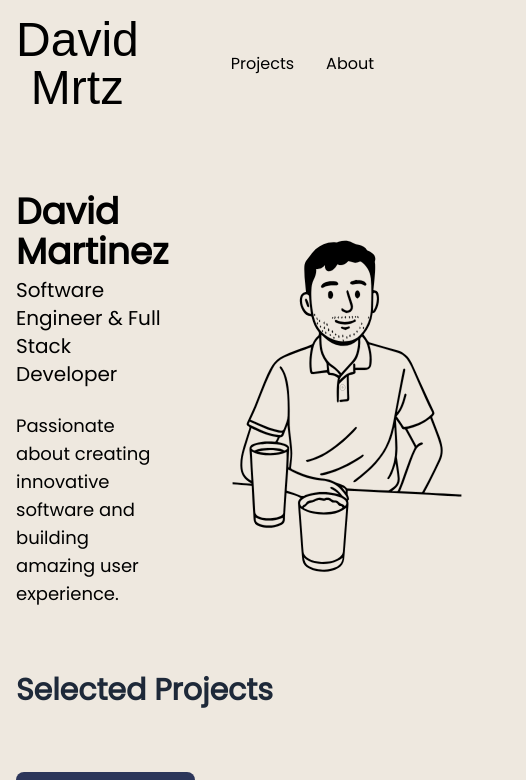
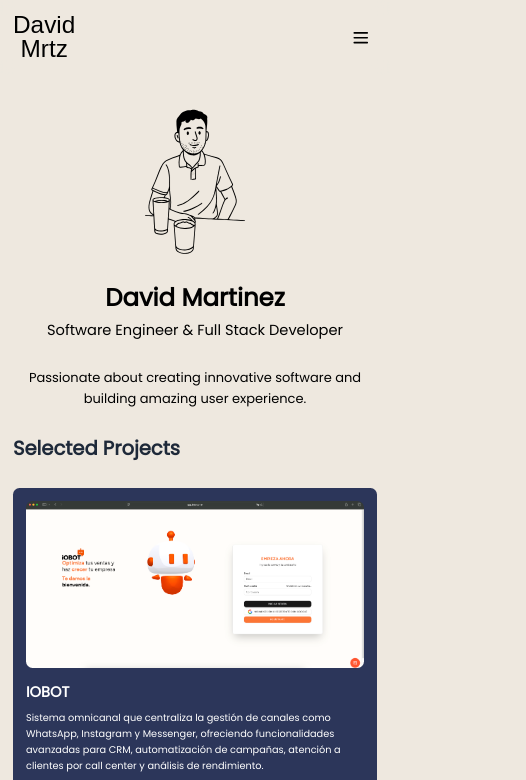
Before and after one commit to DavidMrtz8/portfolio, an Astro site: page / in a window 390 px wide. Shown: the top 780 px of the page, 526 px wide, since content can reach past the window. Built offline with nearby package versions, Linux system fonts and the light colour scheme; Astro itself is replaced by a stand-in of ours.

Commit message:
Improve responsive design and mobile navigation
Refactored Header, Logo, Section, and Projects components for better responsiveness and typography scaling. Added a sticky Navbar with a mobile menu toggle and improved global CSS for smoother mobile experience and font rendering. These changes enhance usability and visual consistency across devices.

```diff
--- a/src/components/Header.astro
+++ b/src/components/Header.astro
@@ -5,19 +5,19 @@ const lang = getLangFromUrl(Astro.url);
 const t = useTranslations(lang);
 ---
 
-<header class="container mx-auto px-4 py-16" role="banner">
-    <div class="flex items-center justify-between">
-        <div class="flex flex-col" role="contentinfo">
-            <h1 class="text-4xl font-bold mb-1">{t("header.title")}</h1>
-            <p class="text-xl text-muted-foreground">{t("header.subtitle")}</p>
-            <p class="text-lg mt-6 max-w-2xl">
+<header class="container mx-auto px-4 py-8 md:py-16" role="banner">
+    <div class="flex flex-col md:flex-row items-center justify-between gap-8 md:gap-0">
+        <div class="flex flex-col text-center md:text-left order-2 md:order-1" role="contentinfo">
+            <h1 class="text-3xl md:text-4xl lg:text-5xl font-bold mb-2 md:mb-1">{t("header.title")}</h1>
+            <p class="text-lg md:text-xl text-muted-foreground mb-4 md:mb-0">{t("header.subtitle")}</p>
+            <p class="text-base md:text-lg mt-4 md:mt-6 max-w-2xl leading-relaxed">
                 {t("header.description")}
             </p>
         </div>
         <img
             src="/me.svg"
             alt="David Martz - Software Engineer"
-            class="w-xl object-contain"
+            class="w-48 md:w-64 lg:w-xl object-contain order-1 md:order-2"
             role="img"
             aria-label="David Martz portrait"
         />
--- a/src/components/Logo.astro
+++ b/src/components/Logo.astro
@@ -1,12 +1,12 @@
 <div class="flex flex-col items-start font-sans justify-center align-center">
-  <div class="flex items-baseline text-5xl font-medium leading-none letter-hover-group font-orbitron">
+  <div class="flex items-baseline text-3xl md:text-4xl lg:text-5xl font-medium leading-none letter-hover-group font-orbitron">
     <span class="text-foreground hover:text-foreground transition-colors duration-200 cursor-pointer">D</span>
     <span class="text-foreground hover:text-foreground transition-colors duration-200 cursor-pointer">a</span>
     <span class="text-foreground hover:text-foreground transition-colors duration-200 cursor-pointer">v</span>
     <span class="text-foreground hover:text-foreground transition-colors duration-200 cursor-pointer">i</span>
     <span class="text-foreground hover:text-foreground transition-colors duration-200 cursor-pointer">d</span>
   </div>
-  <div class="flex items-baseline text-5xl font-medium leading-none letter-hover-group w-full justify-center font-orbitron">
+  <div class="flex items-baseline text-3xl md:text-4xl lg:text-5xl font-medium leading-none letter-hover-group w-full justify-center font-orbitron">
     <span class="text-foreground hover:text-foreground transition-colors duration-200 cursor-pointer">M</span>
     <span class="text-foreground hover:text-foreground transition-colors duration-200 cursor-pointer">r</span>
     <span class="text-foreground hover:text-foreground transition-colors duration-200 cursor-pointer">t</span>
--- a/src/components/Navbar.astro
+++ b/src/components/Navbar.astro
@@ -6,12 +6,13 @@ const lang = getLangFromUrl(Astro.url);
 const t = useTranslations(lang);
 ---
 
-<nav role="navigation" aria-label="Main navigation">
+<nav role="navigation" aria-label="Main navigation" class="bg-background/95 backdrop-blur-sm sticky top-0 z-50">
   <div class="container mx-auto px-4 py-4">
     <div class="flex justify-between items-center">
       <Logo />
 
-      <div class="flex items-center gap-8" role="menubar">
+      <!-- Menú de escritorio -->
+      <div class="hidden md:flex items-center gap-8" role="menubar">
         <a
           href="/projects"
           class="text-foreground hover:text-secondary transition-colors duration-200 font-medium"
@@ -29,6 +30,54 @@ const t = useTranslations(lang);
           {t("nav.about")}
         </a>
       </div>
+
+      <!-- Botón de menú móvil -->
+      <button
+        id="mobile-menu-button"
+        class="md:hidden p-2 rounded-lg hover:bg-secondary/20 transition-colors duration-200"
+        aria-label="Toggle mobile menu"
+        aria-expanded="false"
+      >
+        <svg class="w-6 h-6" fill="none" stroke="currentColor" viewBox="0 0 24 24">
+          <path stroke-linecap="round" stroke-linejoin="round" stroke-width="2" d="M4 6h16M4 12h16M4 18h16"></path>
+        </svg>
+      </button>
+    </div>
+
+    <!-- Menú móvil -->
+    <div id="mobile-menu" class="hidden md:hidden mt-4 pb-4 border-t border-secondary/20">
+      <div class="flex flex-col gap-4 pt-4">
+        <a
+          href="/projects"
+          class="text-foreground hover:text-secondary transition-colors duration-200 font-medium py-2"
+          role="menuitem"
+          aria-label="View projects"
+        >
+          {t("nav.projects")}
+        </a>
+        <a
+          href="/about"
+          class="text-foreground hover:text-secondary transition-colors duration-200 font-medium py-2"
+          role="menuitem"
+          aria-label="About me"
+        >
+          {t("nav.about")}
+        </a>
+      </div>
     </div>
   </div>
 </nav>
+
+<script>
+  // Toggle del menú móvil
+  const mobileMenuButton = document.getElementById('mobile-menu-button');
+  const mobileMenu = document.getElementById('mobile-menu');
+
+  if (mobileMenuButton && mobileMenu) {
+    mobileMenuButton.addEventListener('click', () => {
+      const isExpanded = mobileMenuButton.getAttribute('aria-expanded') === 'true';
+      mobileMenuButton.setAttribute('aria-expanded', (!isExpanded).toString());
+      mobileMenu.classList.toggle('hidden');
+    });
+  }
+</script>
--- a/src/components/Projects.astro
+++ b/src/components/Projects.astro
@@ -76,29 +76,33 @@ const techIcons: Record<string, any> = {
 <section class="flex items-center justify-center px-4 container mx-auto">
   <div class="w-full">
     <!-- Título de la sección -->
-    <div class="text-left mb-16">
-      <h2 class="text-3xl md:text-4xl font-bold text-gray-800 mb-4">
+    <div class="text-left mb-8 md:mb-16">
+      <h2 class="text-2xl md:text-3xl lg:text-4xl font-bold text-gray-800 mb-4">
         Selected Projects
       </h2>
     </div>
 
-    <!-- Layout minimalista con tres bloques como en la imagen -->
-    <div class="flex flex-col gap-4">
+    <!-- Layout responsive: una columna en móvil, layout alternado en desktop -->
+    <div class="flex flex-col gap-6 md:gap-4">
       {
         projects.map((project, index) => {
           return (
-            <div class={`bg-primary rounded-lg p-6 gap-4 max-w-1/2 ${index % 2 === 0 ? "self-start" : "self-end"}`}>
+            <div class={`bg-primary rounded-lg p-4 md:p-6 gap-4 w-full md:max-w-[calc(50%-1rem)] ${
+              index % 2 === 0
+                ? "md:self-start"
+                : "md:self-end"
+            }`}>
               {project.image && (
                 <img
                   src={project.image}
                   alt={project.title}
-                  class={`w-full h-auto object-contain rounded-lg mb-4 ${index % 2 === 0 ? "self-start" : "self-end"}`}
+                  class="w-full h-auto object-contain rounded-lg mb-4"
                 />
               )}
-              <h3 class="text-xl font-semibold text-background-card mb-2">
+              <h3 class="text-lg md:text-xl font-semibold text-background-card mb-2">
                 {project.title}
               </h3>
-              <p class="text-sm text-background-card mb-2">
+              <p class="text-xs md:text-sm text-background-card mb-3 md:mb-2 leading-relaxed">
                 {project.description}
               </p>
               <div class="flex flex-wrap gap-2">
@@ -107,9 +111,9 @@ const techIcons: Record<string, any> = {
                   return (
                     <span class="inline-flex items-center justify-center">
                       {typeof IconComponent === "string" ? (
-                        <span class="text-white text-lg">{IconComponent}</span>
+                        <span class="text-white text-base md:text-lg">{IconComponent}</span>
                       ) : (
-                        <IconComponent class="w-9 h-9 text-white" />
+                        <IconComponent class="w-7 h-7 md:w-9 md:h-9 text-white" />
                       )}
                     </span>
                   );
--- a/src/components/Section.astro
+++ b/src/components/Section.astro
@@ -12,22 +12,22 @@ const { id, class: className = "", title, subtitle, children } = Astro.props;
 
 <section
   id={id}
-  class={`py-16 ${className}`}
+  class={`py-8 md:py-16 ${className}`}
   role="region"
   aria-labelledby={title ? `${id}-title` : undefined}
 >
   {(title || subtitle) && (
-    <div class="container mx-auto px-4 mb-12 text-center">
+    <div class="container mx-auto px-4 mb-8 md:mb-12 text-center">
       {title && (
         <h2
           id={id ? `${id}-title` : undefined}
-          class="text-3xl font-bold mb-4"
+          class="text-2xl md:text-3xl lg:text-4xl font-bold mb-3 md:mb-4"
         >
           {title}
         </h2>
       )}
       {subtitle && (
-        <p class="text-xl text-muted-foreground max-w-2xl mx-auto">
+        <p class="text-base md:text-xl text-muted-foreground max-w-2xl mx-auto leading-relaxed">
           {subtitle}
         </p>
       )}
--- a/src/styles/global.css
+++ b/src/styles/global.css
@@ -13,4 +13,33 @@
 body {
   font-family: "Poppins", sans-serif;
   background-color: var(--color-background);
+  scroll-behavior: smooth;
+  -webkit-font-smoothing: antialiased;
+  -moz-osx-font-smoothing: grayscale;
 }
+
+/* Mejoras para móvil */
+@media (max-width: 768px) {
+  html {
+    font-size: 14px;
+  }
+
+  /* Asegurar que las imágenes no se desborden */
+  img {
+    max-width: 100%;
+    height: auto;
+  }
+
+  /* Mejorar el espaciado en móvil */
+  .container {
+    padding-left: 1rem;
+    padding-right: 1rem;
+  }
+}
+
+/* Mejoras para pantallas muy pequeñas */
+@media (max-width: 480px) {
+  html {
+    font-size: 13px;
+  }
+}
```
